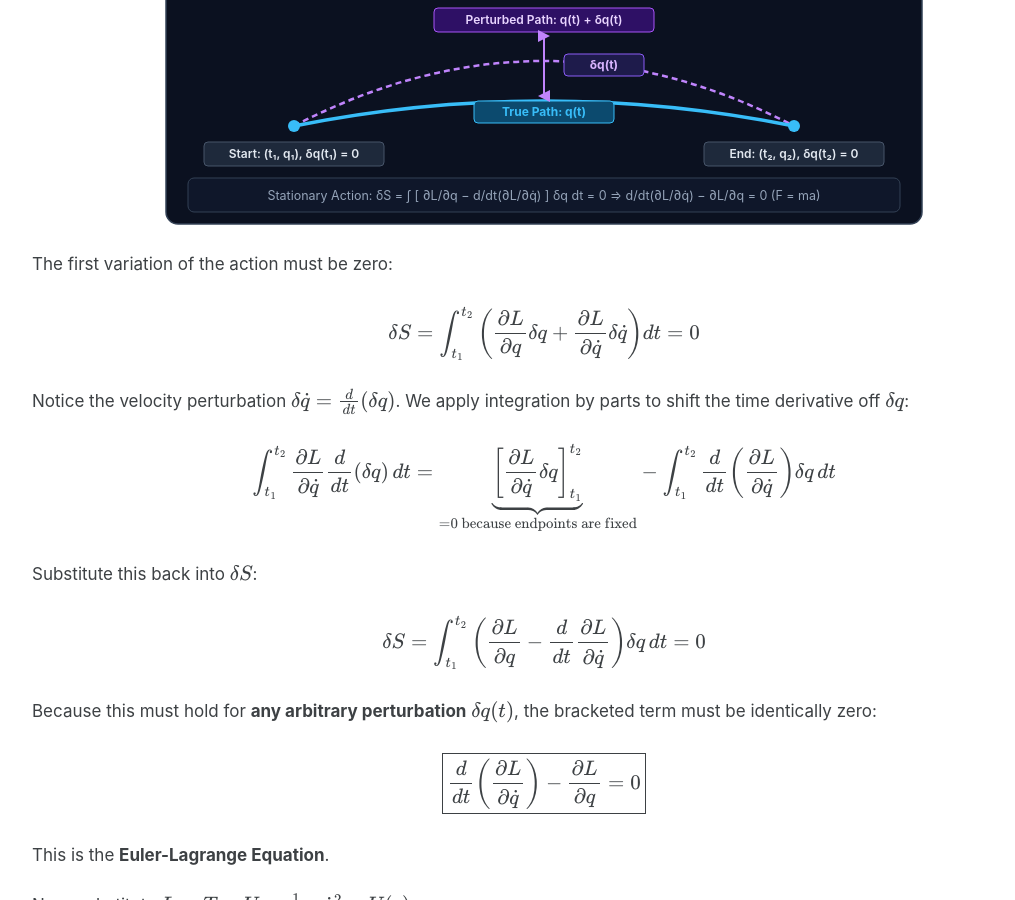
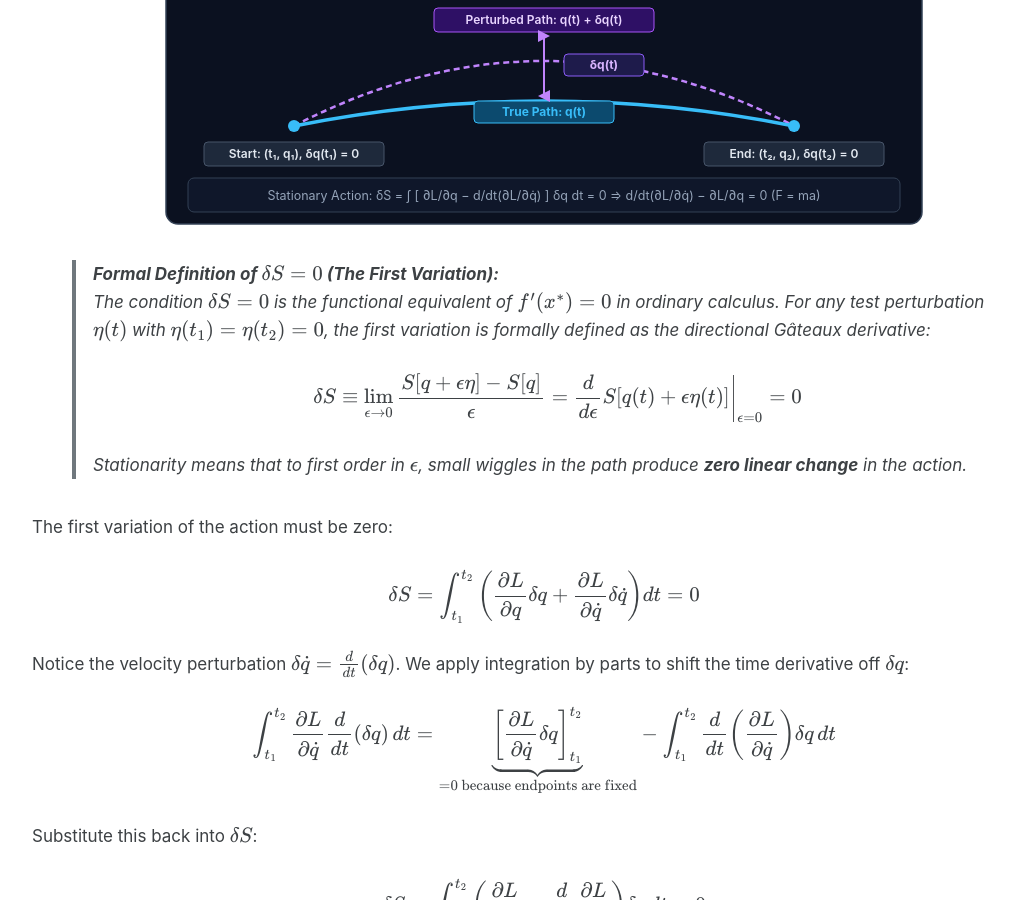
Before and after one commit to marsset/marsset.github.io, a Jekyll site: the page built from _posts/2026-11-13-why-lagrangian-t-minus-u.markdown, in a window 1280 px wide and 900 px high, scrolled down 6994 px. Shown: the whole window, without its empty margins (96-1111 px from the left). Built offline with Jekyll 4.4.1, drawn with Linux system fonts in a browser that asks for light colours; cached includes are drawn as plain includes; formulas are drawn with MathJax 3.

Commit message:
docs: add formal first variation definition to Section 5 in Lagrangian post

```diff
--- a/_posts/2026-11-13-why-lagrangian-t-minus-u.markdown
+++ b/_posts/2026-11-13-why-lagrangian-t-minus-u.markdown
@@ -427,6 +427,13 @@ Let $q(t)$ be the true path. Now imagine wiggling the path by a tiny perturbatio
   <text x="380" y="244" fill="#94a3b8" font-size="12.5px" text-anchor="middle" font-family="-apple-system, BlinkMacSystemFont, sans-serif">Stationary Action: δS = ∫ [ ∂L/∂q − d/dt(∂L/∂q̇) ] δq dt = 0  ⇒  d/dt(∂L/∂q̇) − ∂L/∂q = 0  (F = ma)</text>
 </svg>
 
+> **Formal Definition of $\delta S = 0$ (The First Variation):**
+> The condition $\delta S = 0$ is the functional equivalent of $f'(x^*) = 0$ in ordinary calculus. For any test perturbation $\eta(t)$ with $\eta(t_1) = \eta(t_2) = 0$, the first variation is formally defined as the directional Gâteaux derivative:
+>
+> $$\delta S \equiv \lim_{\epsilon \to 0} \frac{S[q + \epsilon \eta] - S[q]}{\epsilon} = \left. \frac{d}{d\epsilon} S[q(t) + \epsilon \eta(t)] \right|_{\epsilon = 0} = 0$$
+>
+> Stationarity means that to first order in $\epsilon$, small wiggles in the path produce **zero linear change** in the action.
+
 The first variation of the action must be zero:
 
 $$\delta S = \int_{t_1}^{t_2} \left( \frac{\partial L}{\partial q}\delta q + \frac{\partial L}{\partial \dot{q}}\delta \dot{q} \right) dt = 0$$
```
